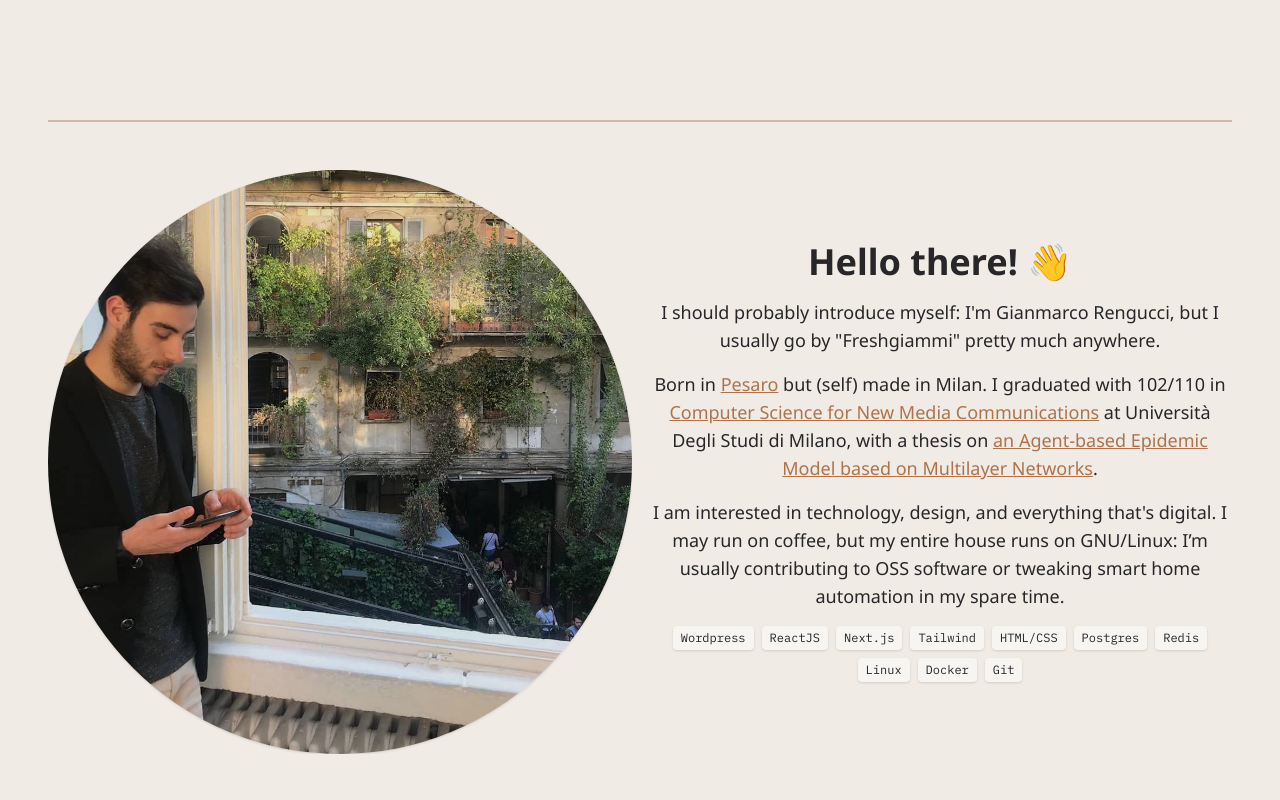
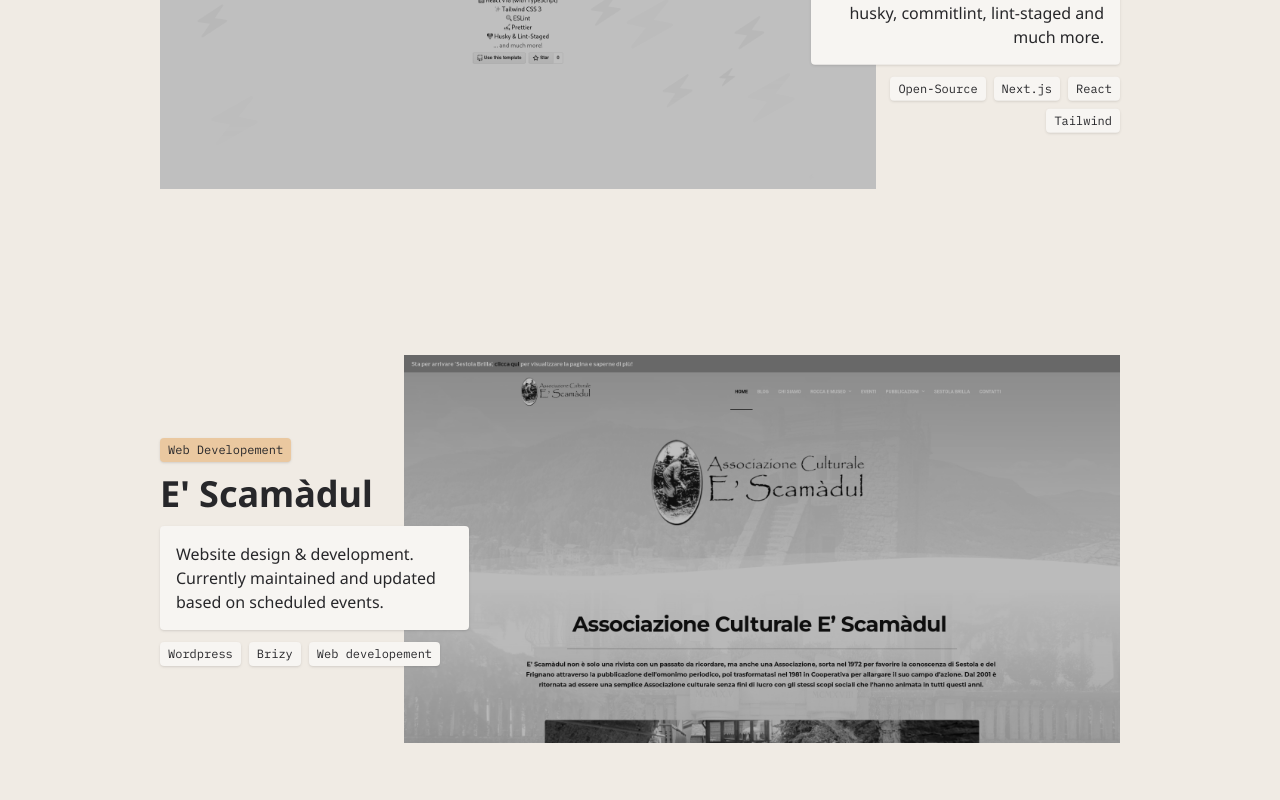
Before and after one commit to freshgiammi/portfolio, a Next.js app: page / in a window 1280 px wide. Shown: the part 680-1480 px from the top of the page. Built offline with nearby package versions, Linux system fonts and the light colour scheme.

Commit message:
feat: improve layouts

```diff
--- a/src/components/HeroProject.tsx
+++ b/src/components/HeroProject.tsx
@@ -14,11 +14,11 @@ export interface HeroProjectProps {
   description: string;
   type: string;
   url: string | UrlObject;
-  tags: string[];
+  tags?: string[];
 }
 
-export default function HeroProject({ orientation, ...props }: HeroProjectProps) {
-  const { parallaxRef, yPos } = useParallax(50);
+export default function HeroProject({ orientation, tags = [], ...props }: HeroProjectProps) {
+  const { parallaxRef, yPos } = useParallax({ offset: 75 });
 
   const projectVariants: Variants = {
     hidden: { opacity: 0, transition: { duration: 1, ease: 'easeInOut' } },
@@ -33,12 +33,8 @@ export default function HeroProject({ orientation, ...props }: HeroProjectProps)
   };
 
   return (
-    <motion.div
-      {...animation}
-      className='grid grid-cols-12 gap-4 text-zinc-800 transition-all duration-500 dark:text-zinc-100'
-    >
+    <motion.div className='grid grid-cols-12 gap-4 text-zinc-800 transition-all duration-500 dark:text-zinc-100'>
       <motion.div
-        {...animation}
         className={`${orientation === 'right' ? 'lg:col-[1_/_10]' : 'lg:col-[4_/_13]'}
         col-[1_/_13] lg:row-end-1`}
       >
@@ -92,13 +88,13 @@ export default function HeroProject({ orientation, ...props }: HeroProjectProps)
           className={`${orientation === 'right' ? 'justify-end' : 'justify-start'} flex flex-row flex-wrap gap-2
 `}
         >
-          {props.tags.map((t) => {
+          {tags.map((t) => {
             return (
               <div
                 key={t}
                 /* Keep an eye out: shadow can trigger mobile lag. */
                 className='rounded bg-sepia-200 py-1 px-2 font-ibm-mono text-xs
-           shadow transition-colors duration-500 dark:bg-zinc-800'
+            shadow transition-colors duration-500 dark:bg-zinc-800'
               >
                 {t}
               </div>
--- a/src/components/LayoutBlock.tsx
+++ b/src/components/LayoutBlock.tsx
@@ -1,7 +1,7 @@
 import React, { ReactNode } from 'react';
 import Head from 'next/head';
 import { useRouter } from 'next/router';
-import { motion } from 'framer-motion';
+import { motion, Variants } from 'framer-motion';
 
 interface IMeta {
   title?: string;
@@ -15,7 +15,7 @@ interface Props {
   customMeta?: IMeta;
 }
 
-const variants = {
+const variants: Variants = {
   hidden: {
     opacity: 0,
   },
@@ -66,7 +66,7 @@ export default function LayoutBlock({ children, ...customMeta }: Props) {
         <meta property='og:title' content={meta.title} />
         <meta property='og:image' content={meta.image} />
       </Head>
-      <motion.main variants={variants} initial='hidden' animate='enter' exit='exit' className='h-full w-full'>
+      <motion.main variants={variants} initial='hidden' animate='enter' exit='exit' className='w-full pt-48'>
         {children}
       </motion.main>
     </>
--- a/src/components/animated/AnimatedText.tsx
+++ b/src/components/animated/AnimatedText.tsx
@@ -105,9 +105,10 @@ const AnimatedText = ({
             {words[index].flat().map((element, windex) => {
               return (
                 // Character
+                // Careful to applied classes here: this can be heavy on mobiles. (i.e. see top overscroll with 'display: inline-block')
                 <motion.span
                   key={windex}
-                  className='inline-block h-full'
+                  className='h-full'
                   variants={animateBy === 'character' ? customVariants || defaultAnimation : undefined}
                 >
                   {element}
--- a/src/hooks/animated/useParallax.ts
+++ b/src/hooks/animated/useParallax.ts
@@ -7,7 +7,7 @@ import { useState, useRef, useEffect } from 'react';
  * the final one.
  */
 
-export default function useParallax(start = 0, offset = 100) {
+export default function useParallax({ start = 0, offset = 100 }) {
   const { scrollY } = useScroll();
 
   const [elementTop, setElementTop] = useState<number>(0);
--- a/src/pages/about.tsx
+++ b/src/pages/about.tsx
@@ -1,19 +1,43 @@
 import AnimatedText from '@/components/animated/AnimatedText';
 import AnimatedWave from '@/components/animated/AnimatedWave';
 import LayoutBlock from '@/components/LayoutBlock';
-import { motion } from 'framer-motion';
+import { motion, Variants } from 'framer-motion';
 import type { NextPage } from 'next';
+import Image from 'next/future/image';
+import Link from 'next/link';
+import propic from '~/img/propic.jpg';
 
 const About: NextPage = () => {
+  const aboutVariants: Variants = {
+    hidden: { opacity: 0, x: -100, transition: { delay: 0.5, duration: 1, ease: 'easeInOut' } },
+    show: { opacity: 1, x: 0, transition: { delay: 0.5, duration: 1, ease: 'easeInOut' } },
+  };
+
+  const container: Variants = {
+    hidden: { opacity: 0 },
+    show: {
+      opacity: 1,
+      transition: {
+        staggerChildren: 1.5,
+      },
+    },
+  };
+
+  const item = {
+    hidden: { opacity: 0 },
+    show: { opacity: 1 },
+  };
+
   return (
     <LayoutBlock>
-      <motion.section className='flex-center-column h-full'>
-        <div className='grid-row-1 grid grid-cols-1 '>
+      {/* Hero - Section */}
+      <motion.section variants={container} initial='hidden' animate='show' className='flex-center-column'>
+        <motion.div variants={item} className='grid-row-1 grid grid-cols-1'>
           <div className='col-end-2 row-end-2 space-y-3 self-center'>
             <AnimatedText
-              key='title'
-              text='About me.'
-              className="md:text-6xl' text-center text-4xl font-bold text-zinc-800 dark:text-zinc-100"
+              key='aboutme-hero'
+              text='About me'
+              className='text-center text-4xl font-bold text-zinc-800 dark:text-zinc-100 md:text-6xl'
             />
           </div>
           <AnimatedWave
@@ -22,7 +46,91 @@ const About: NextPage = () => {
             className='col-end-2 row-end-2 w-full self-center overflow-hidden opacity-20' // width: fit-content is not working on chrome mobile.
             strokeStyle='stroke-amber-800 dark:stroke-amber-300'
           />
-        </div>
+        </motion.div>
+        <motion.div
+          variants={item}
+          className='mx-4 grid h-full grid-cols-1 gap-4 self-center py-6 text-center
+          lg:grid-cols-2 lg:text-left xl:mx-40'
+        >
+          <div className='row-[1_/_1] lg:col-[1_/_2]'>
+            <Image
+              alt='p.alt'
+              src={propic}
+              sizes='100vw'
+              className='mx-auto h-auto max-w-[200px] rounded-full border-4
+            border-amber-800/30 object-cover shadow brightness-90 dark:border-amber-300/30
+            md:max-w-[300px] lg:max-w-[400px] xl:max-w-[500px]'
+            />
+          </div>
+          <motion.div
+            initial='hidden'
+            whileInView='show'
+            viewport={{ once: true }}
+            variants={aboutVariants}
+            className='z-10 mx-auto space-y-4 self-center text-base text-zinc-800 dark:text-zinc-100
+          md:text-lg lg:col-[2_/_3]'
+          >
+            <motion.p className='text-4xl font-bold md:text-4xl'>{`Hello there! 👋`}</motion.p>
+            <motion.p className='px-3 md:px-0'>
+              {`
+              I should probably introduce myself: I'm Gianmarco Rengucci, but I usually go
+              by "Freshgiammi" pretty much anywhere.`}
+            </motion.p>
+            <motion.p className='px-3 md:px-0'>
+              {`Born in `}
+              <Link href='https://en.wikipedia.org/wiki/Pesaro'>
+                <span className='text-amber-800/70 underline dark:text-amber-300/70'>Pesaro</span>
+              </Link>
+              {` but (self) made in Milan. I graduated with 102/110 in `}
+              <Link href='https://www.unimi.it/en/education/computer-science-new-media-communications'>
+                <span className='text-amber-800/70 underline dark:text-amber-300/70'>
+                  Computer Science for New Media Communications
+                </span>
+              </Link>
+              {` at Università Degli Studi di Milano, with a thesis on `}
+              <Link href='https://github.com/freshgiammi/tesi'>
+                <span className='text-amber-800/70 underline dark:text-amber-300/70'>
+                  an Agent-based Epidemic Model based on Multilayer Networks
+                </span>
+              </Link>
+              {`.`}
+            </motion.p>
+            <motion.p className='px-3 md:px-0 '>
+              {`I am interested in technology, design, and everything
+              that's digital. I may run on coffee, but my entire house runs on GNU/Linux:
+              I’m usually contributing to OSS software or tweaking smart home automation in my spare time.
+              `}
+            </motion.p>
+            <div
+              className={`flex flex-row flex-wrap justify-center gap-2
+              `}
+            >
+              {[
+                'Wordpress',
+                'ReactJS',
+                'Next.js',
+                'Tailwind',
+                'HTML/CSS',
+                'Postgres',
+                'Redis',
+                'Linux',
+                'Docker',
+                'Git',
+              ].map((t) => {
+                return (
+                  <div
+                    key={t}
+                    /* Keep an eye out: shadow-md has mobile lag. */
+                    className='rounded bg-sepia-200 py-1 px-2 font-ibm-mono text-xs
+                        shadow transition-all duration-500 dark:bg-zinc-800'
+                  >
+                    {t}
+                  </div>
+                );
+              })}
+            </div>
+          </motion.div>
+        </motion.div>
       </motion.section>
     </LayoutBlock>
   );
--- a/src/pages/index.tsx
+++ b/src/pages/index.tsx
@@ -1,14 +1,12 @@
 import AnimatedText, { AnimatedTextProps, calculateStaggeredDelay } from '@/components/animated/AnimatedText';
 import AnimatedWave from '@/components/animated/AnimatedWave';
 import LayoutBlock from '@/components/LayoutBlock';
-import { motion, Variants } from 'framer-motion';
+import { motion } from 'framer-motion';
 import type { NextPage } from 'next';
-import Image from 'next/future/image';
-import Link from 'next/link';
 import Escamadulimg from '~/img/escamadul.png';
 import Jecommimg from '~/img/jecomm.png';
 import Superchargednextimg from '~/img/superchargednext.png';
-import propic from '~/img/propic.jpg';
+
 import DownArrow from '@/components/animated/DownArrow';
 import HeroProject, { HeroProjectProps } from '@/components/HeroProject';
 
@@ -68,15 +66,10 @@ const Home: NextPage = () => {
     },
   ];
 
-  const aboutVariants: Variants = {
-    hidden: { opacity: 0, x: -100, transition: { delay: 0.5, duration: 1, ease: 'easeInOut' } },
-    show: { opacity: 1, x: 0, transition: { delay: 0.5, duration: 1, ease: 'easeInOut' } },
-  };
-
   return (
     <LayoutBlock>
       {/* Hero - Section */}
-      <motion.section className='flex-center-column h-full'>
+      <motion.section className='flex-center-column'>
         <div className='grid-row-1 grid grid-cols-1'>
           <div className='col-end-2 row-end-2 space-y-3 self-center'>
             {heroTitle.map(({ key, ...item }, index) => {
@@ -98,102 +91,10 @@ const Home: NextPage = () => {
         </div>
         <DownArrow key='downarrow' className='z-10 stroke-zinc-500 dark:stroke-zinc-500' delay={2} />
       </motion.section>
-      {/* About Me -  Section */}
-      <motion.section
-        className='flex-center-column mx-4 border-t-2 border-amber-800/30 py-12
-      dark:border-amber-300/30 md:mx-12'
-      >
-        <motion.div
-          initial='hidden'
-          whileInView='show'
-          viewport={{ once: true }}
-          variants={aboutVariants}
-          className='grid grid-cols-1 gap-4 self-center lg:grid-cols-2'
-        >
-          <div className='row-[1_/_1] lg:col-[1_/_2]'>
-            <Image
-              alt='p.alt'
-              src={propic}
-              sizes='100vw'
-              className='mx-auto h-auto max-w-[200px] rounded-full border-4
-            border-amber-800/30 object-cover shadow brightness-90 dark:border-amber-300/30
-            md:max-w-[300px] lg:max-w-[400px] xl:max-w-[500px]'
-            />
-          </div>
-          <motion.div
-            initial='hidden'
-            whileInView='show'
-            viewport={{ once: true }}
-            variants={aboutVariants}
-            className='z-10 mx-auto space-y-4 self-center text-center text-base text-zinc-800
-          dark:text-zinc-100 md:text-lg lg:col-[2_/_3]'
-          >
-            <motion.p className='text-4xl font-bold md:text-4xl'>{`Hello there! 👋`}</motion.p>
-            <motion.p className='px-3 md:px-0'>
-              {`
-              I should probably introduce myself: I'm Gianmarco Rengucci, but I usually go
-              by "Freshgiammi" pretty much anywhere.`}
-            </motion.p>
-            <motion.p className='px-3 md:px-0'>
-              {`Born in `}
-              <Link href='https://en.wikipedia.org/wiki/Pesaro'>
-                <span className='text-amber-800/70 underline dark:text-amber-300/70'>Pesaro</span>
-              </Link>
-              {` but (self) made in Milan. I graduated with 102/110 in `}
-              <Link href='https://www.unimi.it/en/education/computer-science-new-media-communications'>
-                <span className='text-amber-800/70 underline dark:text-amber-300/70'>
-                  Computer Science for New Media Communications
-                </span>
-              </Link>
-              {` at Università Degli Studi di Milano, with a thesis on `}
-              <Link href='https://github.com/freshgiammi/tesi'>
-                <span className='text-amber-800/70 underline dark:text-amber-300/70'>
-                  an Agent-based Epidemic Model based on Multilayer Networks
-                </span>
-              </Link>
-              {`.`}
-            </motion.p>
-            <motion.p className='px-3 md:px-0 '>
-              {`I am interested in technology, design, and everything
-              that's digital. I may run on coffee, but my entire house runs on GNU/Linux:
-              I’m usually contributing to OSS software or tweaking smart home automation in my spare time.
-              `}
-            </motion.p>
-            <div
-              className={`flex flex-row flex-wrap justify-center gap-2
-              `}
-            >
-              {[
-                'Wordpress',
-                'ReactJS',
-                'Next.js',
-                'Tailwind',
-                'HTML/CSS',
-                'Postgres',
-                'Redis',
-                'Linux',
-                'Docker',
-                'Git',
-              ].map((t) => {
-                return (
-                  <div
-                    key={t}
-                    /* Keep an eye out: shadow-md has mobile lag. */
-                    className='rounded bg-sepia-200 py-1 px-2 font-ibm-mono text-xs
-                        shadow transition-all duration-500 dark:bg-zinc-800'
-                  >
-                    {t}
-                  </div>
-                );
-              })}
-            </div>
-          </motion.div>
-        </motion.div>
-      </motion.section>
       {/* Projects -  Section */}
       <motion.section
-        className='mx-4 space-y-20 border-t-2 border-amber-800/30 py-12 dark:border-amber-300/30
-      md:mx-12 lg:space-y-40'
+        className='mx-4 space-y-20 py-6 transition-all
+        duration-500  lg:space-y-40 xl:mx-40'
       >
         {projects.map(({ key, ...p }, _i) => {
           return <HeroProject key={key} {...p} />;
```
